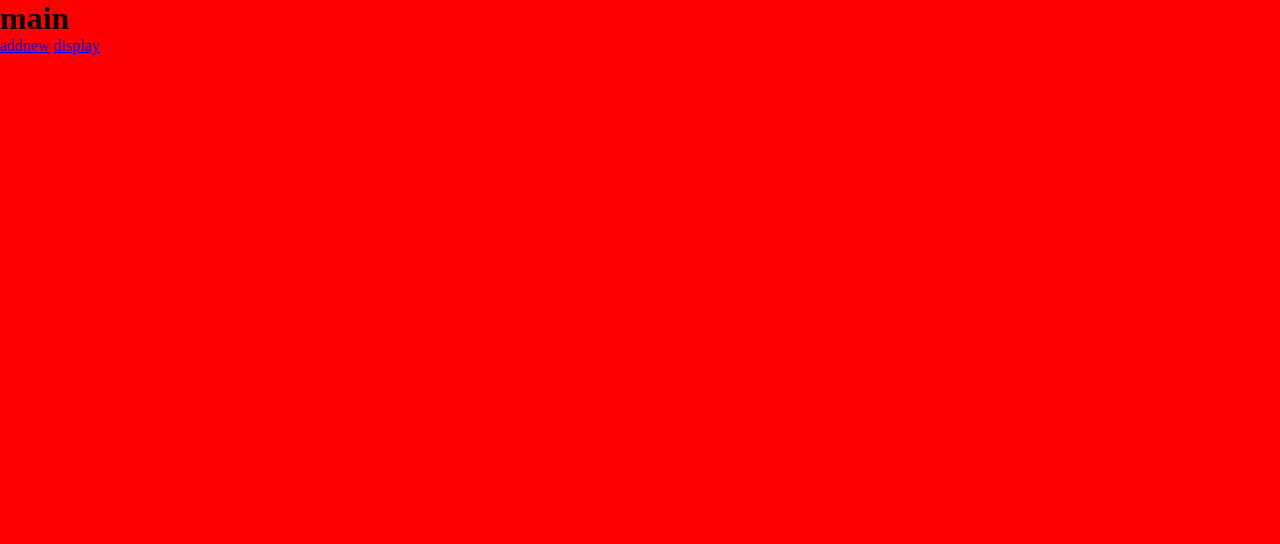
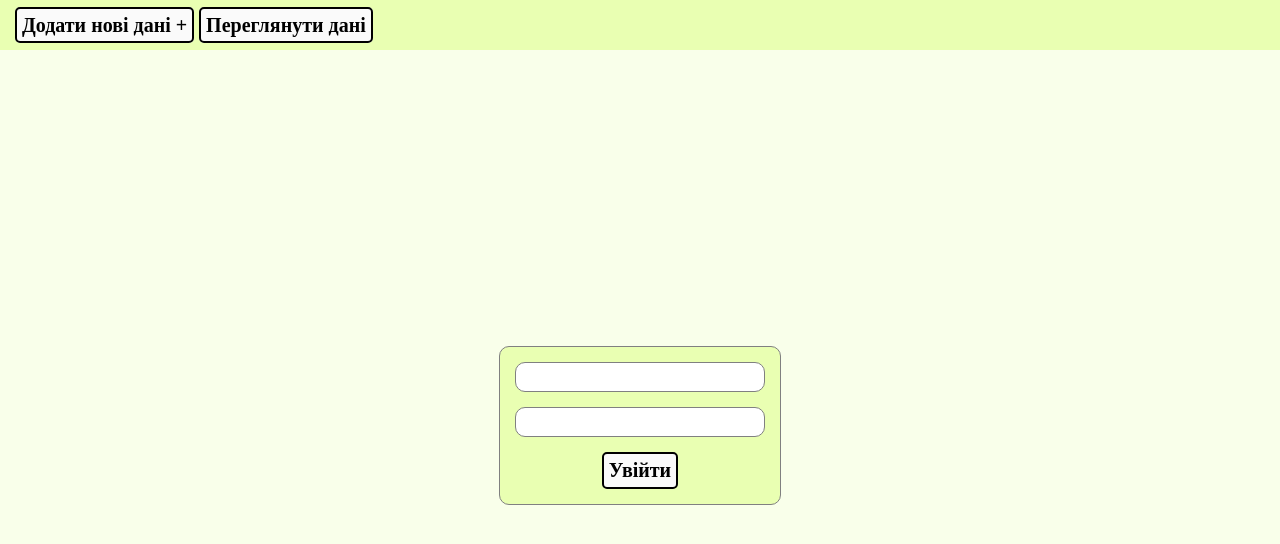
Before and after one commit to FilipMalanchuk/diploma, a website: page front/index.html in a window 1280 px wide. Drawn offline with Linux system fonts and the light colour scheme.

Commit message:
Added datadelete, search request by parameters, index page css,
added dataDelete functionality, added search request that look at name/job, added css to index page and added placeholder loginBox, fixed bug when adding new data server might stuck or duplicate data

```diff
--- a/front/css/displayData.css
+++ b/front/css/displayData.css
@@ -110,6 +110,7 @@ body {
 }
 .dataItem > * {
     padding-top: 10px;
+    text-align: center;
 }
 .dataItem .wholeName {
     text-align: center;
--- a/front/css/main.css
+++ b/front/css/main.css
@@ -3,8 +3,87 @@
     padding: 0;
     margin: 0;
 }
-body {
-    background-color: red;
-    width: 100%;
+html,body {
     height: 100%;
 }
+body {
+    background-color: #f9ffea;
+    font-size: 20px;
+}
+.wrapper {
+    width: 1280px;
+    margin: 0 auto;
+    min-height: 100vh;
+}
+
+/* start of header */
+.header {
+    background-color: #e9ffb2;
+    display: flex;
+    justify-content: space-between;
+    align-items: center;
+    min-height: 50px;
+    padding: 5px 15px;
+    font-weight: bold;
+}
+
+.nav a {
+    text-decoration: none;
+    color:black;
+    padding: 5px;
+}
+.nav a:hover {
+    color: #e9ffb2 ;
+    background-color: #acd052;
+}
+.logMenu p {
+    padding: 5px;
+    display: flex;
+}
+.header .decorate {
+    background-color: #fafafa;
+    border-radius: 5px;
+    border: 2px solid black;
+}
+
+/* end of header */
+
+.main {
+    height: calc(100vh - 50px);
+    display: flex;
+    justify-content: center;
+    align-items: center;
+}
+.logInBox {
+    background-color: #e9ffb2;
+    display: flex;
+    padding: 15px;
+    border-radius: 10px;
+    flex-direction: column;
+    align-items: center;
+    font-weight: bold;
+    border: 1px solid gray;
+}
+.login,
+.password {
+    width: 250px;
+    height: 30px;
+    border-radius: 10px;
+    padding: 5px;
+    margin-bottom: 15px;
+    border:1px gray solid;
+}
+
+.logInButton {
+    text-decoration: none;
+    color:black;
+    padding: 5px;
+    background-color: #fafafa;
+    border-radius: 5px;
+    border: 2px solid black;
+    cursor: pointer;
+}
+.logInButton:hover {
+    color: #e9ffb2 ;
+    background-color: #acd052;
+}
--- a/front/index.html
+++ b/front/index.html
@@ -7,9 +7,23 @@
     <link rel="stylesheet" href="/css/main.css">
 </head>
 <body>
-    <h1>main</h1>
-    <a href="pages/addNewData.html">addnew</a>
-    <a href="pages/displayData.html">display</a>
+
+    <div class="wrapper">
+        <div class="header">
+            <div class="nav">
+                <a href="pages/addNewData.html" class="display decorate">Додати нові дані +</a>
+                <a href="pages/displayData.html" class="display decorate">Переглянути дані</a>
+            </div><!-- end of nav -->
+        </div><!-- end of header-------------------------------- -->
+        <div class="main">
+            <div class="logInBox">
+                <input type="text" class="login">
+                <input type="password" class="password">
+                <div class="logInButton">Увійти</div>
+            </div>
+        </div>
+    </div><!-- end of wrapper -->
+
 
     <script src="js/main.js"></script>
 </body>
```
Also changed, not shown: DB/deleteData.js (added, +11 -0 lines), DB/getSearchData.js (added, +38 -0 lines), front/js/addNewData.js (+9 -1 lines), front/js/displayData.js (+48 -27 lines), server.js (+18 -5 lines).
